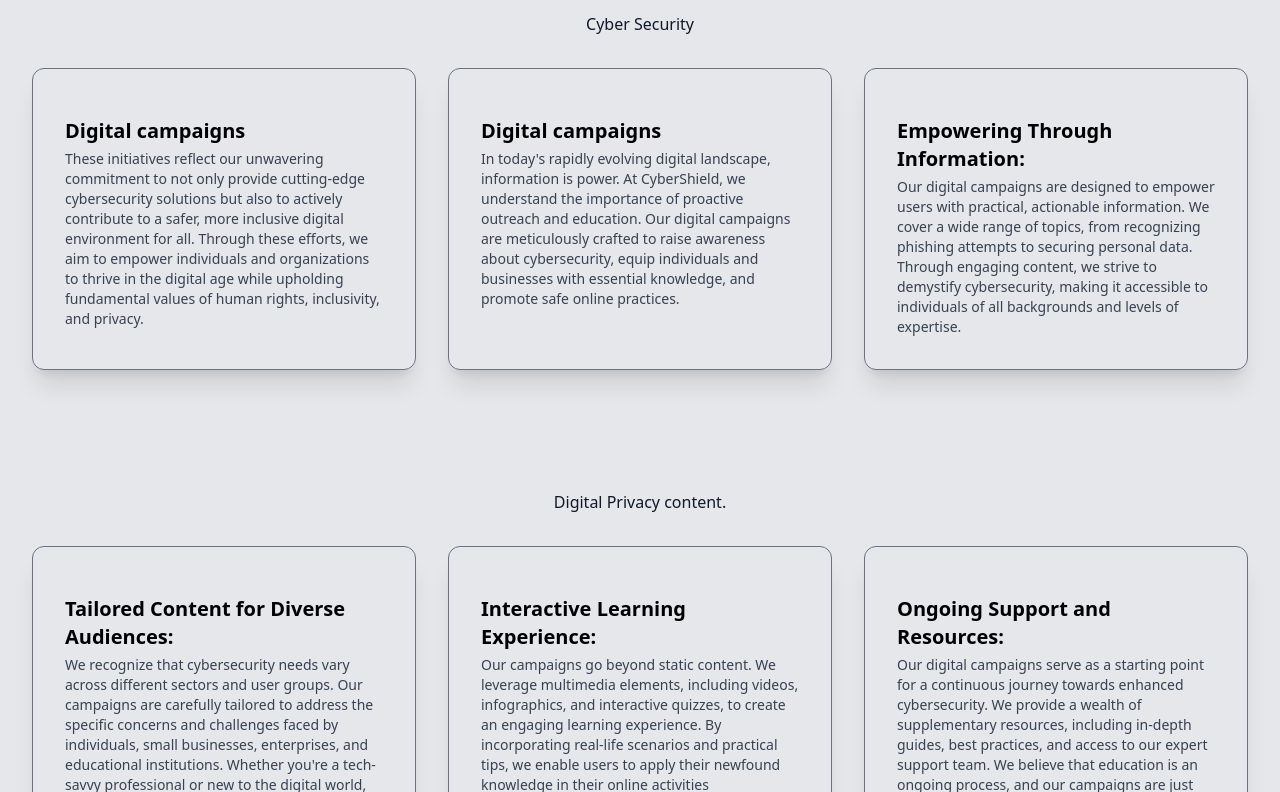
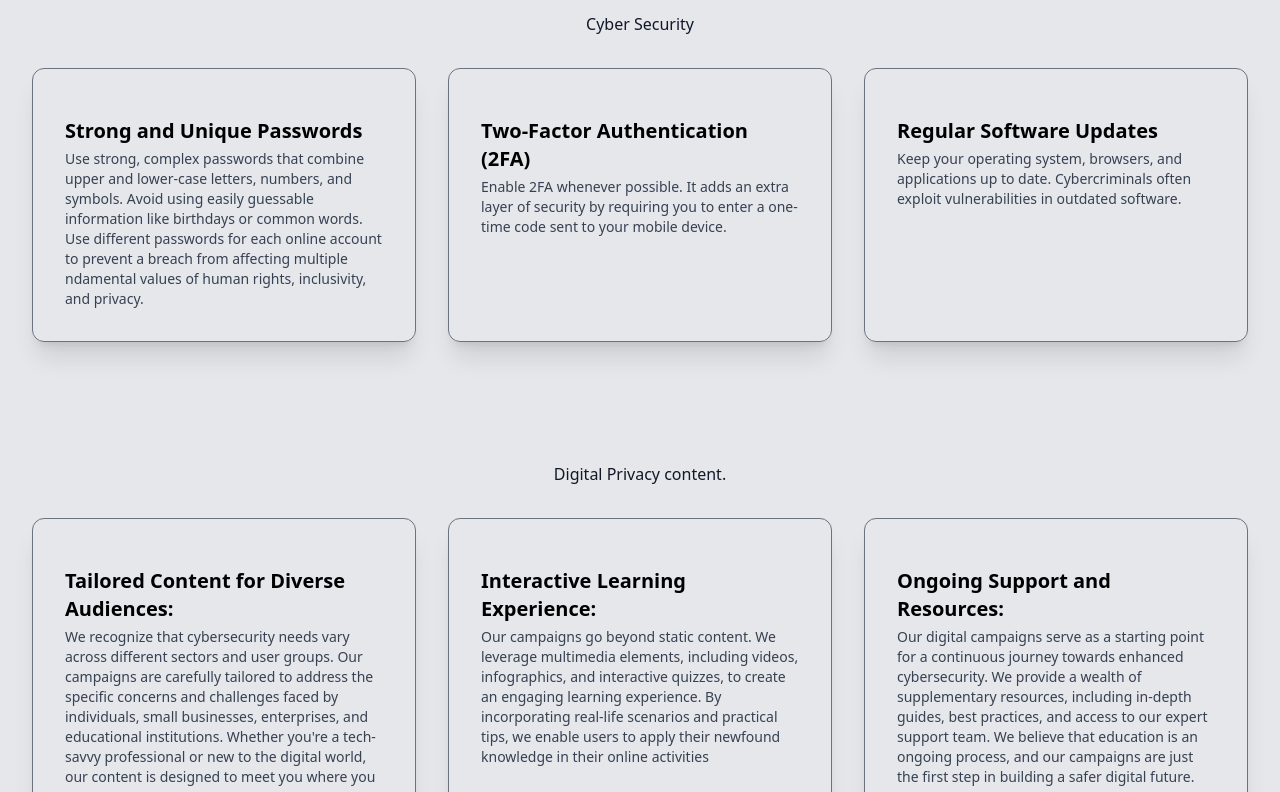
Before and after one commit to YogeshKu7877/Cyber-Shield7, a React (Create React App) app in the folder client/: page / in a window 1280 px wide. Shown: the part 3028-3820 px from the top of the page. Built offline with nearby package versions, Linux system fonts and the light colour scheme.

Commit message:
Final commit

```diff
--- a/client/src/App.css
+++ b/client/src/App.css
@@ -3,11 +3,11 @@
     url("./asserts/img/Starfield.gif");
   background-size: cover;
   background-position: center;
-  position: absolute;
+  position: static;
   top: 0;
   left: 0;
   width: 100%;
-  height: 100%;
+  height: 100vh;
   overflow: hidden;
   z-index: -1;
 }
--- a/client/src/components/AboutUs.jsx
+++ /dev/null
@@ -1,11 +0,0 @@
-import React from 'react'
-
-export default function AboutUs() {
-  return (
-    <div>
-        <h1 className="text-3xl font-bold underline">
-          Hello About us
-        </h1>
-    </div>
-  )
-}
--- a/client/src/components/Footer.jsx
+++ b/client/src/components/Footer.jsx
@@ -1,10 +1,11 @@
 import React from "react";
-import {Link} from "react-router-dom";
+import { Link } from "react-router-dom";
+import AnchorLink from "react-anchor-link-smooth-scroll";
 
 const Footer = () => {
   return (
     <>
-      <footer className="bg-gray-900 text-black">
+      <footer className="relative bg-gray-900 text-black z-50">
         <div className="md:flex md:justify-between md:items-center sm:px-12 px-4 bg-[#ebf4f5] py-7">
           <h1
             className="lg:text-4xl text-3xl md:mb-0 mb-6 lg:leading-normal font-semibold
@@ -37,14 +38,20 @@ const Footer = () => {
                   </Link>
                 </li>
                 <li>
-                  <Link to="/cyberSecurity" className="mr-4 hover:underline md:mr-6">
+                  <Link
+                    to="/cyberSecurity"
+                    className="mr-4 hover:underline md:mr-6"
+                  >
                     Education
                   </Link>
                 </li>
                 <li>
-                  <Link to="/aboutUs" className="mr-4 hover:underline md:mr-6 ">
+                  <AnchorLink
+                    href="#aboutUs"
+                    className="mr-4 hover:underline md:mr-6 "
+                  >
                     About Us
-                  </Link>
+                  </AnchorLink>
                 </li>
                 <li>
                   <Link to="/reporting" className="hover:underline">
@@ -68,5 +75,4 @@ const Footer = () => {
   );
 };
 
-
 export default Footer;
--- a/client/src/components/Home.jsx
+++ b/client/src/components/Home.jsx
@@ -243,17 +243,16 @@ function Home() {
               to="/cyberSecurity"
             >
               <h2 className="mt-4 text-xl font-bold text-black">
-                Digital campaigns
+                Strong and Unique Passwords
               </h2>
 
               <p className="mt-1 text-sm text-gray-700">
-                These initiatives reflect our unwavering commitment to not only
-                provide cutting-edge cybersecurity solutions but also to
-                actively contribute to a safer, more inclusive digital
-                environment for all. Through these efforts, we aim to empower
-                individuals and organizations to thrive in the digital age while
-                upholding fundamental values of human rights, inclusivity, and
-                privacy.
+                Use strong, complex passwords that combine upper and lower-case
+                letters, numbers, and symbols. Avoid using easily guessable
+                information like birthdays or common words. Use different
+                passwords for each online account to prevent a breach from
+                affecting multiple ndamental values of human rights,
+                inclusivity, and privacy.
               </p>
             </Link>
             <Link
@@ -261,16 +260,13 @@ function Home() {
               to="/cyberSecurity"
             >
               <h2 className="mt-4 text-xl font-bold text-black">
-                Digital campaigns
+                Two-Factor Authentication (2FA)
               </h2>
 
               <p className="mt-1 text-sm text-gray-700">
-                In today's rapidly evolving digital landscape, information is
-                power. At CyberShield, we understand the importance of proactive
-                outreach and education. Our digital campaigns are meticulously
-                crafted to raise awareness about cybersecurity, equip
-                individuals and businesses with essential knowledge, and promote
-                safe online practices.
+                Enable 2FA whenever possible. It adds an extra layer of security
+                by requiring you to enter a one-time code sent to your mobile
+                device.
               </p>
             </Link>
             <Link
@@ -278,16 +274,13 @@ function Home() {
               to="/cyberSecurity"
             >
               <h2 className="mt-4 text-xl font-bold text-black">
-                Empowering Through Information:
+                Regular Software Updates
               </h2>
 
               <p className="mt-1 text-sm text-gray-700">
-                Our digital campaigns are designed to empower users with
-                practical, actionable information. We cover a wide range of
-                topics, from recognizing phishing attempts to securing personal
-                data. Through engaging content, we strive to demystify
-                cybersecurity, making it accessible to individuals of all
-                backgrounds and levels of expertise.
+                Keep your operating system, browsers, and applications up to
+                date. Cybercriminals often exploit vulnerabilities in outdated
+                software.
               </p>
             </Link>
           </div>
--- a/client/src/components/Reporting.jsx
+++ b/client/src/components/Reporting.jsx
@@ -1,25 +1,29 @@
 import React, { useContext, useState } from "react";
-import AlertContext from '../context/alertState/AlertContext';
-import axios from 'axios';
+import AlertContext from "../context/alertState/AlertContext";
+import axios from "axios";
 function Report() {
-  const [data , setData] = useState({
-    email : "",
-    report : ""
+  const [data, setData] = useState({
+    email: "",
+    report: "",
   });
 
   const AObj = useContext(AlertContext);
 
   const handleChange = (e) => {
-    setData((values) => ({...values , [e.target.name] : e.target.value}));
+    setData((values) => ({ ...values, [e.target.name]: e.target.value }));
   };
-  const handleReport = async () =>{
-    await axios.post("http://localhost:3001/report" , data).then((response) => {
-      AObj.showAlert(response.data.message , "Success" , "green");
-      setData({
-        email:"",
-        report :""
-      });
-    }).catch((err) => console.log(err));
+  const handleReport = async (e) => {
+    e.preventDefault();
+    await axios
+      .post("http://localhost:3001/report", data)
+      .then((response) => {
+        AObj.showAlert(response.data.message, "Success", "green");
+        setData({
+          email: "",
+          report: "",
+        });
+      })
+      .catch((err) => console.log(err));
   };
   return (
     <>
@@ -103,7 +107,7 @@ function Report() {
               <input
                 value={data.email}
                 name="email"
-                onChange={(e) =>handleChange(e)}
+                onChange={(e) => handleChange(e)}
                 type="email"
                 id="input-group-1"
                 className="bg-gray-50 border border-gray-300 text-gray-900 text-sm rounded-lg focus:ring-blue-500 focus:border-blue-500 block w-full pl-10 p-2.5  dark:bg-gray-700 dark:border-gray-600 dark:placeholder-gray-400 dark:text-white dark:focus:ring-blue-500 dark:focus:border-blue-500"
@@ -120,16 +124,15 @@ function Report() {
               <div className="mt-2.5">
                 <textarea
                   value={data.report}
-                  onChange={(e) =>handleChange(e)}
+                  onChange={(e) => handleChange(e)}
                   name="report"
                   id="message"
                   rows={4}
                   className="px-3.5 py-2 bg-red-50 border border-red-500 text-red-900 placeholder-red-700 text-sm rounded-lg focus:ring-red-500 dark:bg-gray-700 focus:border-red-500 block w-full p-2.5 dark:text-red-500 dark:placeholder-red-500 dark:border-red-500"
-
                 />
               </div>
               <button
-                onClick={handleReport}
+                onClick={(e) => handleReport(e)}
                 type="button"
                 className="text-red-700 mt-7 hover:text-white border border-red-700 hover:bg-red-800 focus:ring-4 focus:outline-none focus:ring-red-300 font-medium rounded-lg text-sm px-9 py-2.5 text-center mr-2 mb-2 dark:border-red-500 dark:text-red-500 dark:hover:text-white dark:hover:bg-red-600 dark:focus:ring-red-700"
               >
```
Also changed, not shown: client/src/components/HSD.jsx (+30 -42 lines), client/src/components/Report.jsx (deleted, +0 -120 lines), client/src/components/Signin.jsx (+91 -36 lines).
